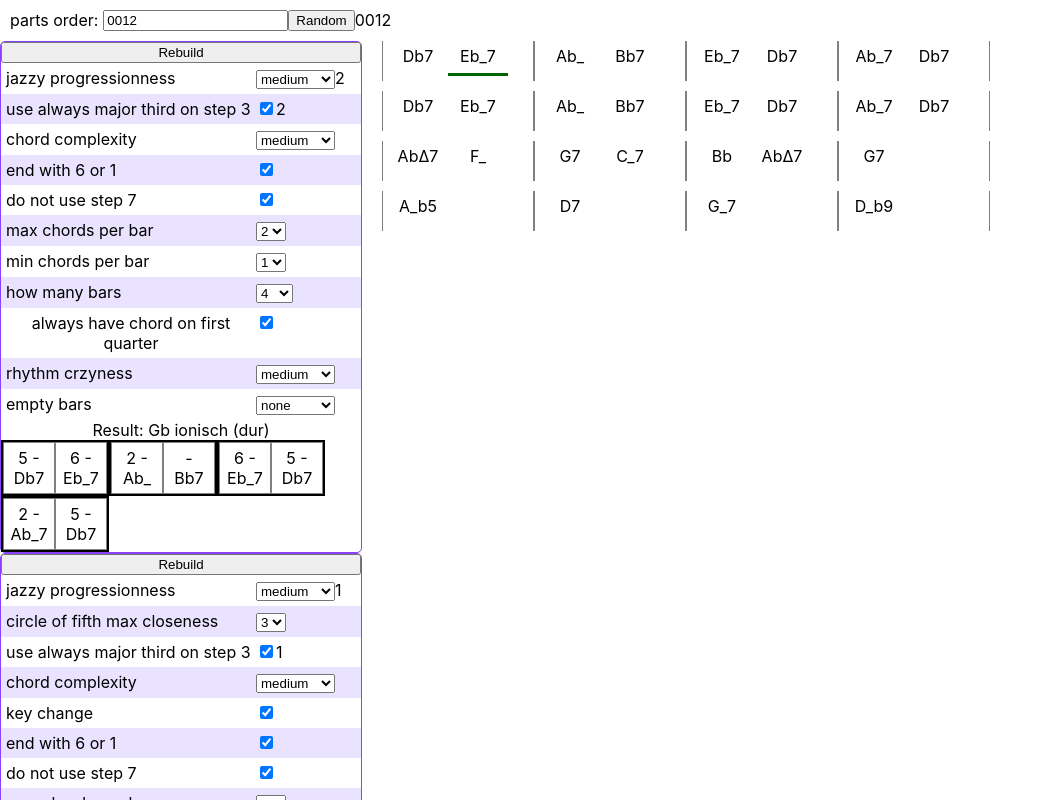
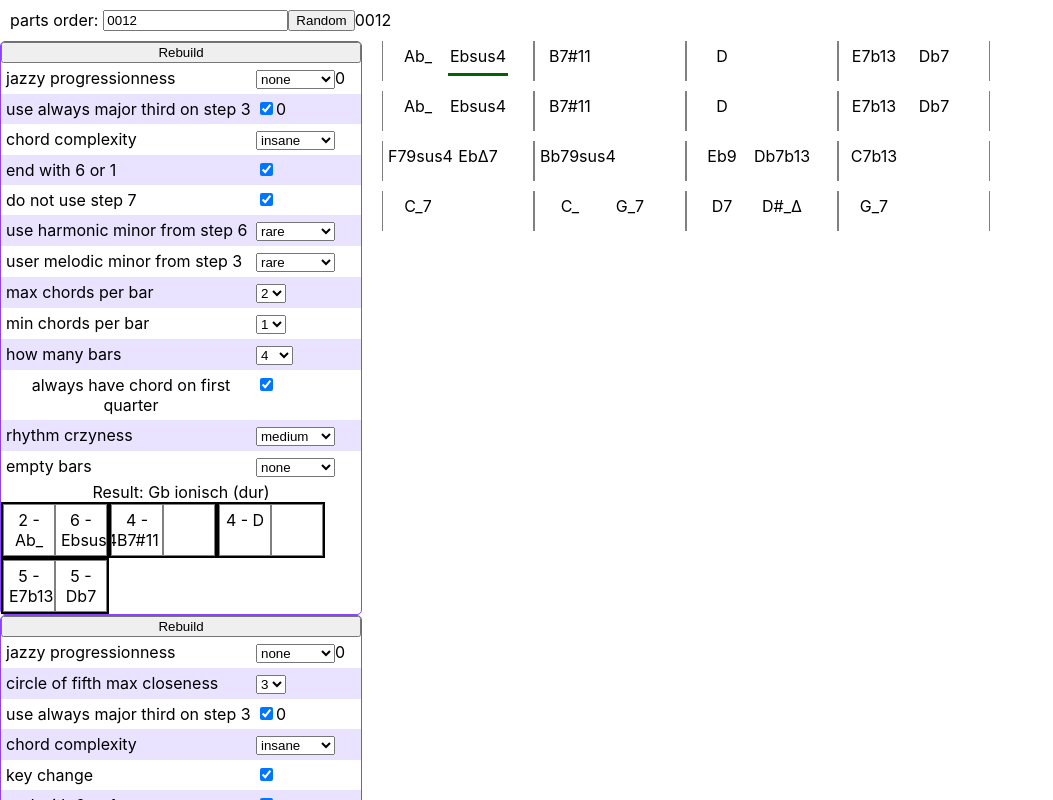
Before and after one commit to vincentwue/music, a React (Create React App) app: page / in a window 1280 px wide. Shown: the top 800 px of the page, without its empty margins (0-1053 px from the left). Built offline with nearby package versions, Linux system fonts and the light colour scheme.

Commit message:
See presentInScales

```diff
--- a/src/components/Sheet/Sheet.tsx
+++ b/src/components/Sheet/Sheet.tsx
@@ -34,15 +34,17 @@ export default function Sheet() {
         {/* {(position && position?.bar) + " - "+ (position && position?.chordInBar)} */}
 
         {bars.map((bar, i) => {
-            return <div className={classes.bar}>
 
 
 
+            return <div className={classes.bar}>
+
                 {bar.chords.map((chord, j) => {
 
+                    const presentIn = chord?.presentInScalesAsString
                     const isCurrentPosition = position && position.bar === i && position.chordInBar === j
 
-                    return <div className={classes.chord}>
+                    return <div className={classes.chord} title={presentIn}>
 
 
                         {chord?.render}
--- a/src/defs/configs/configs.ts
+++ b/src/defs/configs/configs.ts
@@ -49,6 +49,8 @@ export interface IRandomConfig {
     DoNotUseStep7:BooleanSetting
     EndWith6Or1: BooleanSetting
 
+    UserMelodicMinorFromStep3:ConfigValueSetting
+    UseHarmonicMinorFromStep6:ConfigValueSetting
 
     // configs that refer to the distribution into bars
 
@@ -79,6 +81,9 @@ export enum SettingName {
     DoNotUseStep7="DoNotUseStep7",
     EndWith6Or1="EndWith6Or1",
 
+    UserMelodicMinorFromStep3="UserMelodicMinorFromStep3",
+    UseHarmonicMinorFromStep6="UseHarmonicMinorFromStep6",
+
     MaxChordsPerBar="MaxChordsPerBar",
     MinChordsPerBar="MinChordsPerBar",
     HowManyBars="HowManyBars",
@@ -94,16 +99,19 @@ export class RandomConfig implements IRandomConfig {
         // configs that refer to the chordProgression
 
     // implemented
-    JazzyProgressionness= new ConfigValueSetting( ConfigValue.Medium, SettingName.JazzyProgressionness)
+    JazzyProgressionness= new ConfigValueSetting( ConfigValue.None, SettingName.JazzyProgressionness)
     CircleOfFifthMaxCloseness= new NumberSetting(3, 1, 6,SettingName.CircleOfFifthMaxCloseness)
     UseAlwaysMajorThirdOnStep3= new BooleanSetting(true, SettingName.JazzyProgressionness)
 
     // not implemented
-    ChordComplexity= new ConfigValueSetting(ConfigValue.Medium, SettingName.ChordComplexity)
+    ChordComplexity= new ConfigValueSetting(ConfigValue.Insane, SettingName.ChordComplexity)
     KeyChange= new BooleanSetting(true, SettingName.KeyChange)
     // DoNotUseSteps= new NumberArraySetting([], SettingName.DoNotUseSteps)
     EndWith6Or1= new BooleanSetting(true, SettingName.EndWith6Or1)
     DoNotUseStep7= new BooleanSetting(true, SettingName.DoNotUseStep7)
+
+    UseHarmonicMinorFromStep6 = new ConfigValueSetting(ConfigValue.Rare, SettingName.UseHarmonicMinorFromStep6)
+    UserMelodicMinorFromStep3 = new ConfigValueSetting(ConfigValue.Rare, SettingName.UserMelodicMinorFromStep3)
 
 
     // configs that refer to the distribution into bars
--- a/src/defs/progressions.ts
+++ b/src/defs/progressions.ts
@@ -4,6 +4,12 @@ import { IRandomConfig } from "./configs/configs"
 
 import { SpecificChord } from "./specificChords";
 import { Part } from "./part";
+import { ConfigValue } from "./configs/settings";
+import { SpecificScale } from "./specificScales";
+import { Notes } from "./notes";
+import { Scales } from "./scales";
+import { SpecificInterval } from "./specificIntervals";
+import { Intervals } from "./intervals";
 
 export class ChordProgression {
 
@@ -79,8 +85,10 @@ export class ChordProgressionCreator {
             let newChord = scale.getRandomTetrad(last)
 
             if (withProbability(config.ChordComplexity.value)) {
-                newChord = scale.getRandomCrzyChord()
+                newChord = scale.getRandomCrzyChord().withContext(scale)
             }
+
+
 
             // UseAlwaysMajorThirdOnStep3
             if (newChord.step === 3 && config.UseAlwaysMajorThirdOnStep3.value) {
@@ -92,6 +100,19 @@ export class ChordProgressionCreator {
                     newChord = new SpecificChord(newChord.rootNote, Chords.Chord7Sharp11, scale, "mixo #11")
                     console.log("ccc", newChord)
                 }
+            }
+
+            if (withProbability(config.UseHarmonicMinorFromStep6.value)) {
+
+                const harmonicMinorFromStep6 = new SpecificScale(SpecificInterval.calculateInterval(scale.rootNote, Intervals.MajorSixth), Scales.HarmonicMinor)
+                newChord = harmonicMinorFromStep6.getRandomCrzyChord().withContext(harmonicMinorFromStep6)
+                // console.log("harmonic melodic", newChord)
+
+            }
+            if (withProbability(config.UserMelodicMinorFromStep3.value)) {
+                const melodicMinorFromStep3 = new SpecificScale(SpecificInterval.calculateInterval(scale.rootNote, Intervals.MinorThird), Scales.MelodicMinor)
+                newChord = melodicMinorFromStep3.getRandomCrzyChord().withContext(melodicMinorFromStep3)
+                // console.log("harmonic melodic", newChord)
             }
 
             last = newChord
@@ -108,7 +129,13 @@ export class ChordProgressionCreator {
                 }
                 return chord
             })
+            chords = chords.map(chord => chord.chord === Chords.MinorB5 ? scale.getRandomTetrad() : chord)
+            chords = chords.map(chord => chord.chord === Chords.Minor7b5 ? scale.getRandomTetrad() : chord)
+            chords = chords.map(chord => chord.chord === Chords.Minor7b5 ? scale.getRandomTetrad() : chord)
+            chords = chords.map(chord => chord.chord === Chords.Minor7b5 ? scale.getRandomTetrad() : chord)
         }
+
+
 
         // chords.forEach(chord => chord.)
 
--- a/src/defs/scales.ts
+++ b/src/defs/scales.ts
@@ -76,40 +76,40 @@ export class Scales {
         ]
     )
 
-    static Chromatic = new Scale(
-        "chromatic",
-        [1, 1, 1, 1, 1, 1, 1, 1, 1, 1, 1, 1,],
-    )
+    // static Chromatic = new Scale(
+    //     "chromatic",
+    //     [1, 1, 1, 1, 1, 1, 1, 1, 1, 1, 1, 1,],
+    // )
 
-    static MinorPentatonic = new Scale(
-        "minor pentatonic",
-        [3, 2, 2, 3, 2],
-    )
+    // static MinorPentatonic = new Scale(
+    //     "minor pentatonic",
+    //     [3, 2, 2, 3, 2],
+    // )
 
-    static MajorPentatonic = new Scale(
-        "major pentatonic",
-        [2, 2, 3, 2, 3],
-    )
+    // static MajorPentatonic = new Scale(
+    //     "major pentatonic",
+    //     [2, 2, 3, 2, 3],
+    // )
 
-    static MinorPentatonicBlues = new Scale(
-        "minor blues pentatonic",
-        [3, 2, 1, 1, 3, 2],
-    )
+    // static MinorPentatonicBlues = new Scale(
+    //     "minor blues pentatonic",
+    //     [3, 2, 1, 1, 3, 2],
+    // )
 
-    static MajorPentatonicBlues = new Scale(
-        "major blues pentatonic",
-        [2, 1, 1, 3, 2, 3],
-    )
+    // static MajorPentatonicBlues = new Scale(
+    //     "major blues pentatonic",
+    //     [2, 1, 1, 3, 2, 3],
+    // )
 
-    static BluesRocknRoll = new Scale(
-        "blues rock n roll",
-        [2, 1, 1, 1, 1, 1, 2, 1, 2],
-    )
+    // static BluesRocknRoll = new Scale(
+    //     "blues rock n roll",
+    //     [2, 1, 1, 1, 1, 1, 2, 1, 2],
+    // )
 
-    static BBKingBlues = new Scale(
-        "B.B. King blues",
-        [3, 3, 1, 1, 2],
-    )
+    // static BBKingBlues = new Scale(
+    //     "B.B. King blues",
+    //     [3, 3, 1, 1, 2],
+    // )
 
     static get Random() {
         return randomFromArray(scales)
--- a/src/defs/specificChords.ts
+++ b/src/defs/specificChords.ts
@@ -1,6 +1,9 @@
 import { Chord } from "./chords";
 import { Note, notes } from "./notes";
-import { SpecificScale} from "./specificScales";
+import { Scales } from "./scales";
+import { generateSpecificScales, SpecificScale, SpecificScales } from "./specificScales";
+
+let specificScales: SpecificScale[] | undefined
 
 export class SpecificChord {
 
@@ -9,12 +12,11 @@ export class SpecificChord {
     chord
     rootNote
     notes
-    presentInScales: SpecificScale[] = []
     context?: SpecificScale
 
     specialContext?
 
-    constructor(rootNote: Note, chord: Chord, context?: SpecificScale, specialContext?:string) {
+    constructor(rootNote: Note, chord: Chord, context?: SpecificScale, specialContext?: string) {
         this.rootNote = rootNote
         this.chord = chord
         this.name = rootNote.flat + chord.id
@@ -29,13 +31,45 @@ export class SpecificChord {
 
     get step() {
         if (!this.context) return ""
-        return this.context.notes.indexOf(this.rootNote)+1
+        return this.context.notes.indexOf(this.rootNote) + 1
     }
 
     get render() {
         if (!this.context) return this.rootNote.flat + this.chord.standardSymbol
         return this.rootNote.render(this.context?.scaleType) + this.chord.standardSymbol
     }
+
+    get presentInScales() {
+        let presentIn = []
+        if (!specificScales) specificScales = generateSpecificScales()/* .filter(scale => scale.scale !== Scales.Chromatic) */
+        for (const scale of specificScales) {
+            if (this.notes.every(note => scale.notes.includes(note))) {
+                presentIn.push(scale)
+            }
+        }
+        return presentIn
+    }
+
+    get presentInScalesAsString() {
+        return this.presentInScales.map(scale => {
+
+            const mode = this.withContext(scale).step
+            const modeString = mode === "" ? "" : scale.scale.modes ?  scale.scale.modes[mode] : ""
+
+            const modeStringWithRoot = this.withContext(scale).render + " " + modeString
+
+            const s = scale.name +
+                " - step: " +
+                this.withContext(scale).step +
+                "  mode:  "+
+                modeStringWithRoot
+
+            return s
+
+        }).join("\n")
+    }
+
+
 
     private static calculateNotesForChord(rootNote: Note, chord: Chord) {
         const noteIndex = notes.indexOf(rootNote)
--- a/src/defs/specificScales.ts
+++ b/src/defs/specificScales.ts
@@ -3,7 +3,7 @@ import { chords, Chords } from "./chords"
 import { getScaleFromNote, randomFromArray, randomIntFromInterval } from "./helper"
 import {  Intervals } from "./intervals"
 import { Note, notes, Notes } from "./notes"
-import { Scale,  Scales } from "./scales"
+import { Scale,  scales,  Scales } from "./scales"
 import { SpecificChord } from "./specificChords"
 import { SpecificInterval } from "./specificIntervals"
 
@@ -264,19 +264,17 @@ export class SpecificScale {
     }
 
 }
-// export const specificScales = generateSpecificScales()
+
+export function generateSpecificScales() {
+    const result = []
 
 
-// function generateSpecificScales() {
-//     const result = []
+    for (const note of notes) {
+        for (const scale of scales) {
+            result.push(new SpecificScale(note, scale))
+        }
+    }
 
+    return result
 
-//     for (const note of notes) {
-//         for (const scale of scales) {
-//             result.push(new SpecificScale(note, scale))
-//         }
-//     }
-
-//     return result
-
-// }
+}
```
